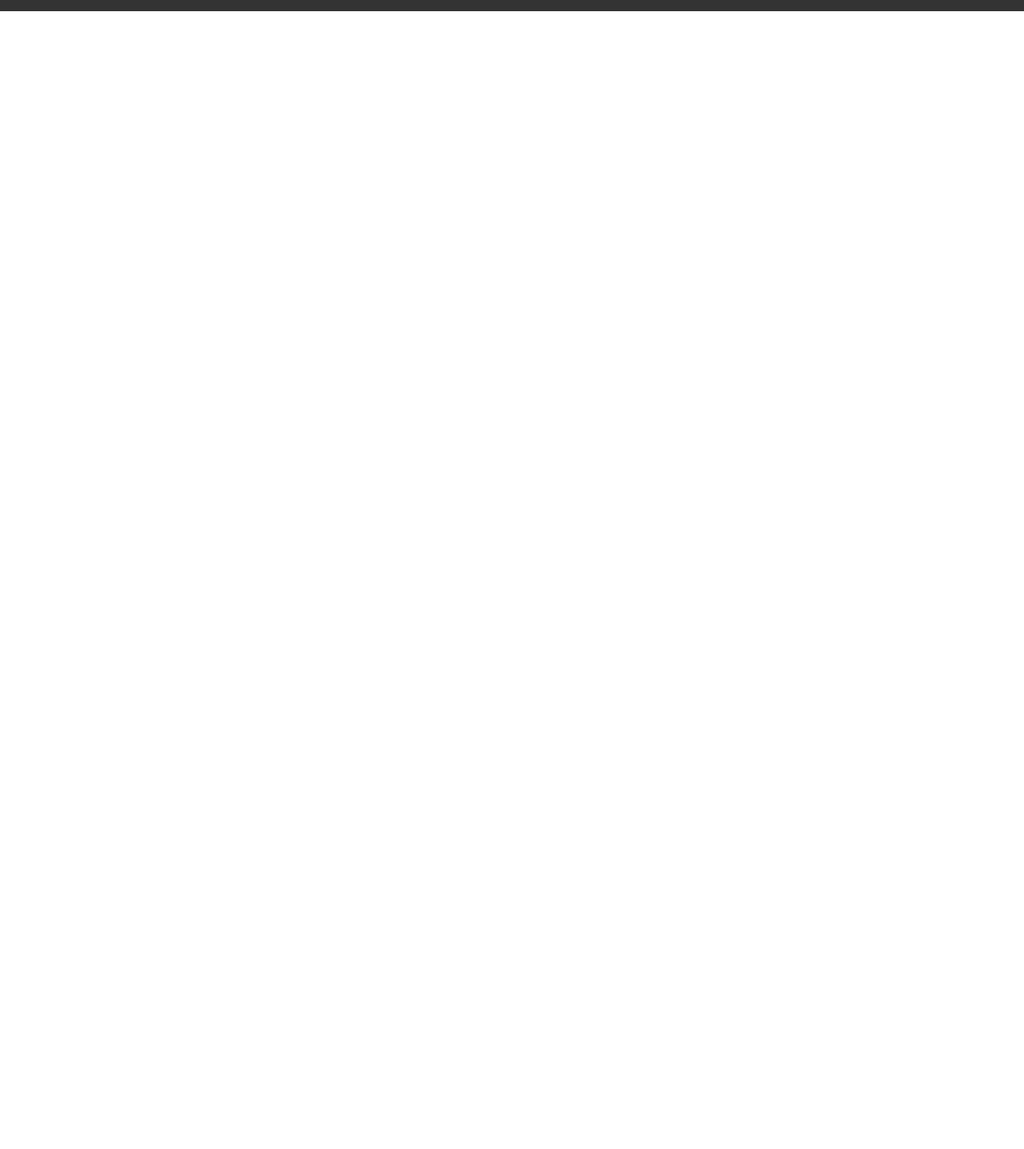
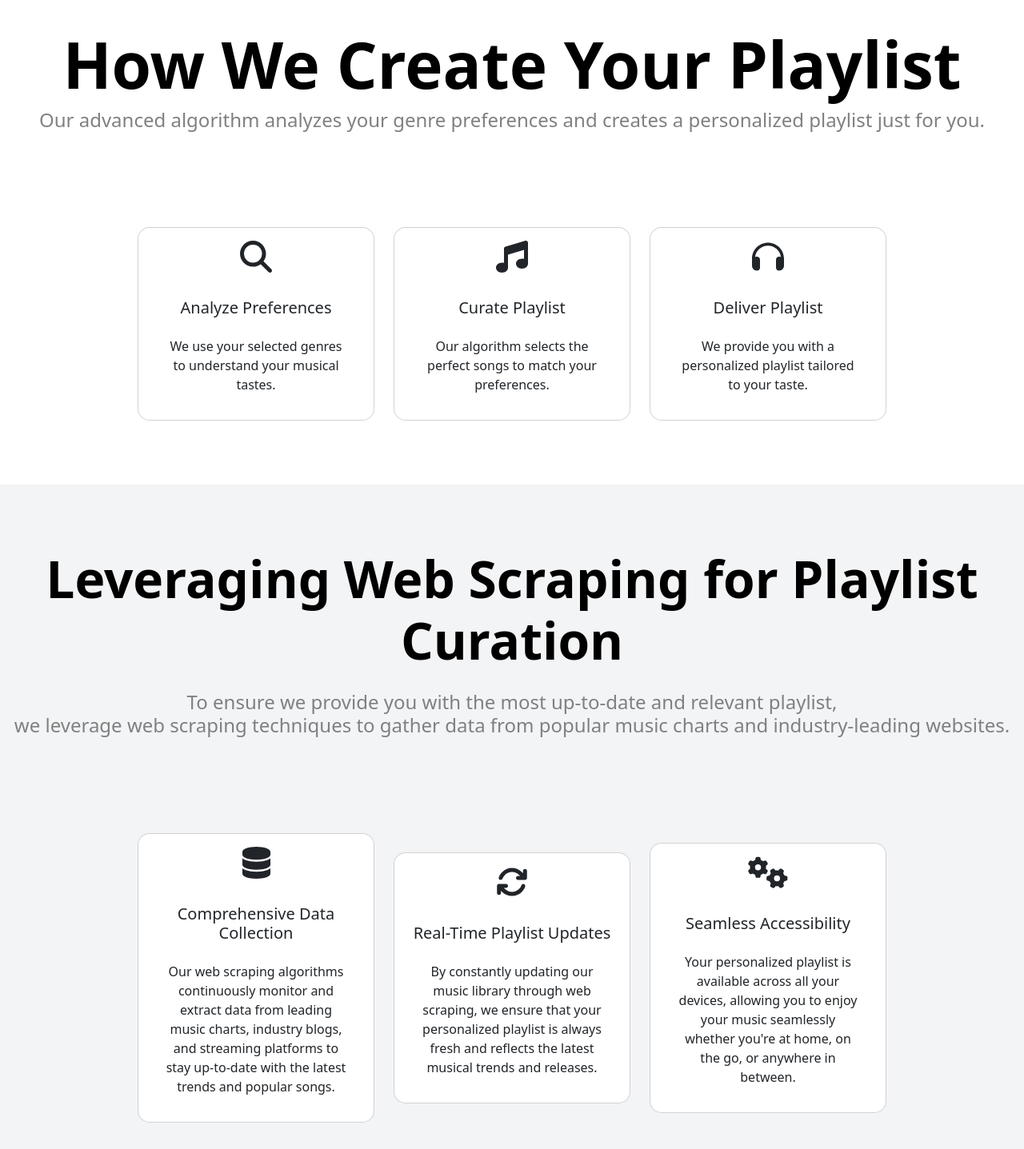
Before and after one commit to nandolopez7/beatbuilder, a React (Create React App) app in the folder beatbuilder-front/: page /info in a window 1280 px wide. Shown: the part 120-1557 px from the top of the page at 80% size. Before the commit the page ends 800 px from the top, so only its background shows below. Built offline with nearby package versions, Linux system fonts and the light colour scheme.

Commit message:
info page created and completed, cards and information added

```diff
--- /dev/null
+++ b/beatbuilder-front/src/css/info_page_style.css
@@ -0,0 +1,7 @@
+.card-info-style {
+    transition: box-shadow 0.6s ease;
+}
+
+.card-info-style:hover {
+    box-shadow: 0 5px 5px rgba(171, 171, 171, 0.5);
+}
--- a/beatbuilder-front/src/pages/info_page.jsx
+++ b/beatbuilder-front/src/pages/info_page.jsx
@@ -1,9 +1,227 @@
 import { NavbarInitialPage } from "../components/navbar_initial_page_component";
+import { Container, Row, Col, Card, Button } from "react-bootstrap";
+import { FontAwesomeIcon } from "@fortawesome/react-fontawesome";
+import {
+  faMagnifyingGlass,
+  faMusic,
+  faHeadphones,
+  faDatabase,
+  faArrowsRotate,
+  faGears,
+} from "@fortawesome/free-solid-svg-icons";
 import Footer from "../components/footer_component";
+import "../css/info_page_style.css";
 export function InfoPage() {
   return (
     <>
       <NavbarInitialPage />
+      <Container
+        fluid
+        style={{
+          color: "#ffffff",
+        }}
+      >
+        <Row
+          className="justify-content-center align-items-center text-center"
+          style={{
+            backgroundColor: "#ffffff",
+            color: "#000000",
+          }}
+        >
+          <h1
+            style={{
+              marginTop: "5rem",
+              fontWeight: "bolder",
+              fontSize: "5rem",
+            }}
+          >
+            How We Create Your Playlist
+          </h1>
+          <h4 style={{ color: "grey", fontWeight: "500" }}>
+            Our advanced algorithm analyzes your genre preferences and creates a
+            personalized playlist just for you.
+          </h4>
+          <Col style={{ marginTop: "5rem", marginBottom: "5rem" }}>
+            <Row className="justify-content-center align-items-center text-center">
+              <Col lg={3} md={6} sm={12}>
+                <Card
+                  className="card-info-style"
+                  style={{
+                    marginTop: "2rem",
+                    borderRadius: "15px",
+                  }}
+                >
+                  <Card.Body>
+                    <Card.Title>
+                      <FontAwesomeIcon icon={faMagnifyingGlass} size="2xl" />
+                    </Card.Title>
+                    <Card.Title style={{ marginTop: "2rem" }}>
+                      Analyze Preferences
+                    </Card.Title>
+                    <Card.Body>
+                      We use your selected genres to understand your musical
+                      tastes.
+                    </Card.Body>
+                  </Card.Body>
+                </Card>
+              </Col>
+
+              <Col lg={3} md={6} sm={12}>
+                <Card
+                  className="card-info-style"
+                  style={{
+                    marginTop: "2rem",
+                    borderRadius: "15px",
+                  }}
+                >
+                  <Card.Body>
+                    <Card.Title>
+                      <FontAwesomeIcon icon={faMusic} size="2xl" />
+                    </Card.Title>
+                    <Card.Title style={{ marginTop: "2rem" }}>
+                      Curate Playlist
+                    </Card.Title>
+                    <Card.Body>
+                      Our algorithm selects the perfect songs to match your
+                      preferences.
+                    </Card.Body>
+                  </Card.Body>
+                </Card>
+              </Col>
+
+              <Col lg={3} md={6} sm={12}>
+                <Card
+                  className="card-info-style"
+                  style={{
+                    marginTop: "2rem",
+                    borderRadius: "15px",
+                  }}
+                >
+                  <Card.Body>
+                    <Card.Title>
+                      <FontAwesomeIcon icon={faHeadphones} size="2xl" />
+                    </Card.Title>
+                    <Card.Title style={{ marginTop: "2rem" }}>
+                      Deliver Playlist
+                    </Card.Title>
+                    <Card.Body>
+                      We provide you with a personalized playlist tailored to
+                      your taste.
+                    </Card.Body>
+                  </Card.Body>
+                </Card>
+              </Col>
+            </Row>
+          </Col>
+        </Row>
+
+        <Row
+          className="justify-content-center align-items-center text-center"
+          style={{
+            backgroundColor: "#f3f4f6",
+            color: "#000000",
+          }}
+        >
+          <h1
+            style={{
+              marginTop: "5rem",
+              fontWeight: "bolder",
+              fontSize: "4rem",
+            }}
+          >
+            Leveraging Web Scraping for Playlist Curation
+          </h1>
+          <h4 style={{ color: "grey", fontWeight: "400", marginTop: "1rem", }}>
+            To ensure we provide you with the most up-to-date and relevant
+            playlist, <br />
+            we leverage web scraping techniques to gather data from popular
+            music charts and industry-leading websites.
+          </h4>
+          <Col style={{ marginTop: "5rem", marginBottom: "5rem" }}>
+            <Row className="justify-content-center align-items-center text-center">
+              <Col lg={3} md={6} sm={12}>
+                <Card
+                  className="card-info-style"
+                  style={{
+                    marginTop: "2rem",
+                    borderRadius: "15px",
+                  }}
+                >
+                  <Card.Body>
+                    <Card.Title>
+                      <FontAwesomeIcon icon={faDatabase} size="2xl" />
+                    </Card.Title>
+                    <Card.Title style={{ marginTop: "2rem" }}>
+                      Comprehensive Data Collection
+                    </Card.Title>
+                    <Card.Body>
+                      Our web scraping algorithms continuously monitor and
+                      extract data from leading music charts, industry blogs,
+                      and streaming platforms to stay up-to-date with the latest
+                      trends and popular songs.
+                    </Card.Body>
+                  </Card.Body>
+                </Card>
+              </Col>
+
+              <Col lg={3} md={6} sm={12}>
+                <Card
+                  className="card-info-style"
+                  style={{
+                    marginTop: "2rem",
+                    borderRadius: "15px",
+                  }}
+                >
+                  <Card.Body>
+                    <Card.Title>
+                      <FontAwesomeIcon icon={faArrowsRotate} size="2xl" />
+                    </Card.Title>
+                    <Card.Title style={{ marginTop: "2rem" }}>
+                      Real-Time Playlist Updates
+                    </Card.Title>
+                    <Card.Body>
+                      By constantly updating our music library through web
+                      scraping, we ensure that your personalized playlist is
+                      always fresh and reflects the latest musical trends and
+                      releases.
+                    </Card.Body>
+                  </Card.Body>
+                </Card>
+              </Col>
+
+              <Col lg={3} md={6} sm={12}>
+                <Card
+                  className="card-info-style"
+                  style={{
+                    marginTop: "2rem",
+                    borderRadius: "15px",
+                  }}
+                >
+                  <Card.Body>
+                    <Card.Title>
+                      <FontAwesomeIcon icon={faGears} size="2xl" />
+                    </Card.Title>
+                    <Card.Title style={{ marginTop: "2rem" }}>
+                      Seamless Accessibility
+                    </Card.Title>
+                    <Card.Body>
+                      Your personalized playlist is available across all your
+                      devices, allowing you to enjoy your music seamlessly
+                      whether you're at home, on the go, or anywhere in between.
+                    </Card.Body>
+                  </Card.Body>
+                </Card>
+              </Col>
+              <h6 style={{marginTop:"2rem", color: "grey"}}>
+                By combining our advanced machine learning algorithms with
+                real-time data from leading music sources, we're able to provide <br />
+                you with a truly personalized and up-to-date playlist that will
+                keep you entertained and engaged.
+              </h6>
+            </Row>
+          </Col>
+        </Row>
+      </Container>
       <Footer />
     </>
   );
```
